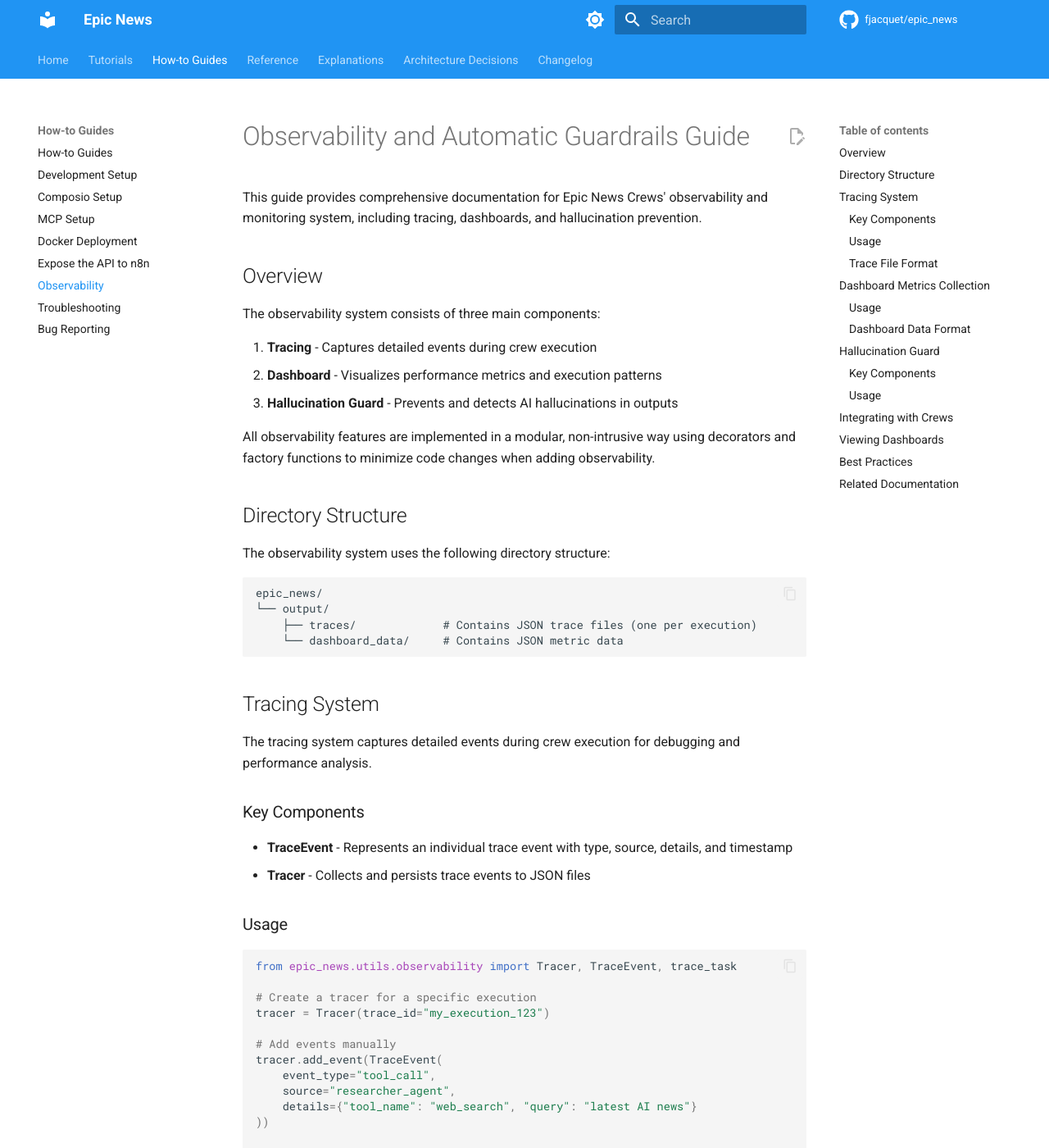
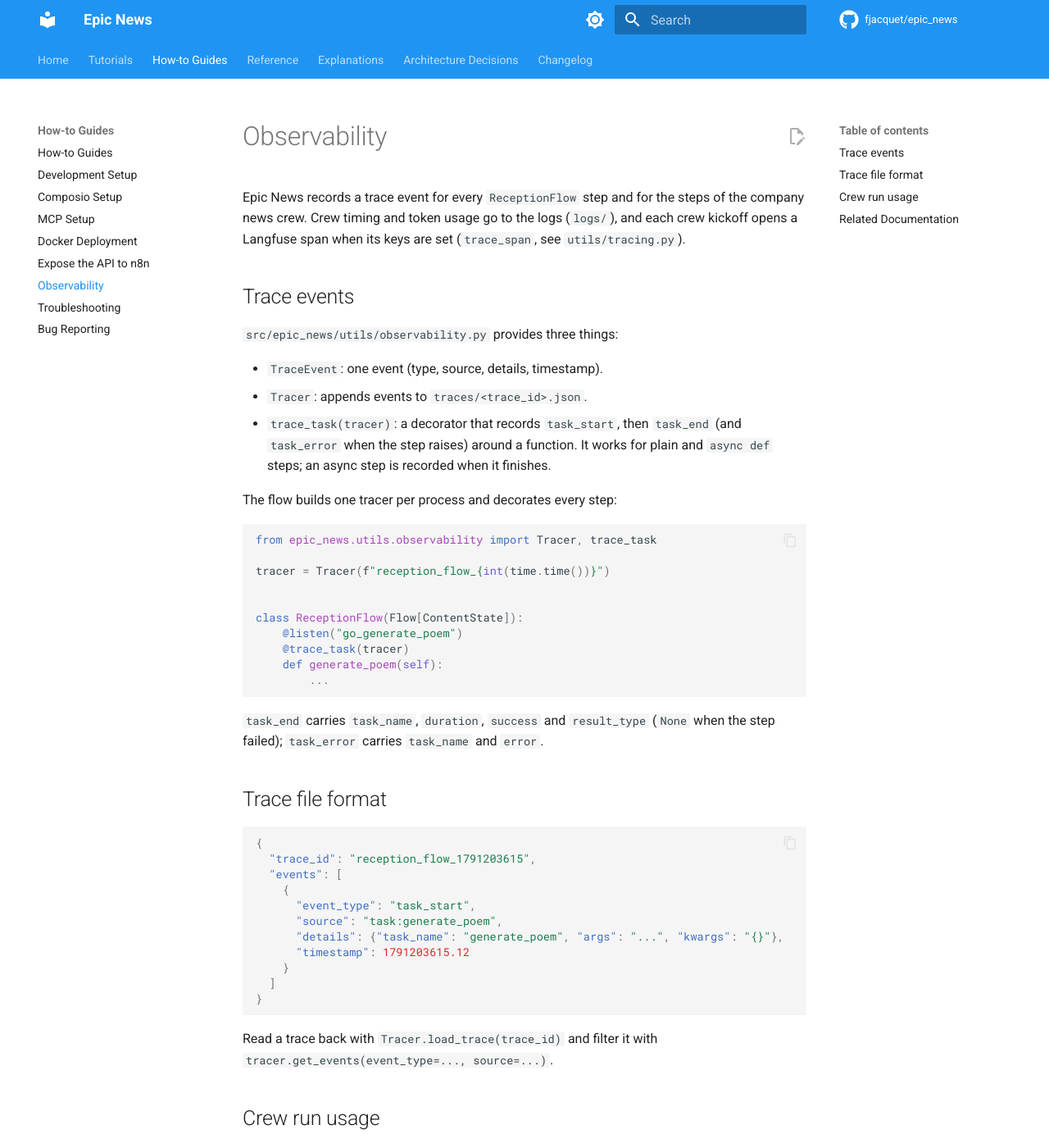
Before and after one commit to fjacquet/epic_news, an MkDocs documentation site: the page built from docs/how-to/observability.md, in a window 1280 px wide and 1400 px high. Shown: the whole window at 82% size. Built offline with MkDocs 1.6.1 and Material for MkDocs 9.7.7, drawn with Linux system fonts in a browser that asks for light colours; comment, search, counter and statistics services are not loaded; some of the changed text lies outside the part shown.

````diff
--- a/docs/how-to/observability.md
+++ b/docs/how-to/observability.md
@@ -1,205 +1,64 @@
-# Observability and Automatic Guardrails Guide
+# Observability
 
-This guide provides comprehensive documentation for Epic News Crews' observability and monitoring system, including tracing, dashboards, and hallucination prevention.
+Epic News records a trace event for every `ReceptionFlow` step and for the steps of the
+company news crew. Crew timing and token usage go to the logs (`logs/`), and each crew
+kickoff opens a Langfuse span when its keys are set (`trace_span`, see `utils/tracing.py`).
 
-## Overview
+## Trace events
 
-The observability system consists of three main components:
+`src/epic_news/utils/observability.py` provides three things:
 
-1. **Tracing** - Captures detailed events during crew execution
-2. **Dashboard** - Visualizes performance metrics and execution patterns
-3. **Hallucination Guard** - Prevents and detects AI hallucinations in outputs
+- `TraceEvent`: one event (type, source, details, timestamp).
+- `Tracer`: appends events to `traces/<trace_id>.json`.
+- `trace_task(tracer)`: a decorator that records `task_start`, then `task_end` (and
+  `task_error` when the step raises) around a function. It works for plain and
+  `async def` steps; an async step is recorded when it finishes.
 
-All observability features are implemented in a modular, non-intrusive way using decorators and factory functions to minimize code changes when adding observability.
+The flow builds one tracer per process and decorates every step:
 
-## Directory Structure
+```python
+from epic_news.utils.observability import Tracer, trace_task
 
-The observability system uses the following directory structure:
+tracer = Tracer(f"reception_flow_{int(time.time())}")
 
-```
-epic_news/
-└── output/
-    ├── traces/             # Contains JSON trace files (one per execution)
-    └── dashboard_data/     # Contains JSON metric data
+
+class ReceptionFlow(Flow[ContentState]):
+    @listen("go_generate_poem")
+    @trace_task(tracer)
+    def generate_poem(self):
+        ...
 ```
 
-## Tracing System
+`task_end` carries `task_name`, `duration`, `success` and `result_type` (`None` when the
+step failed); `task_error` carries `task_name` and `error`.
 
-The tracing system captures detailed events during crew execution for debugging and performance analysis.
-
-### Key Components
-
-- **TraceEvent** - Represents an individual trace event with type, source, details, and timestamp
-- **Tracer** - Collects and persists trace events to JSON files
-
-### Usage
-
-```python
-from epic_news.utils.observability import Tracer, TraceEvent, trace_task
-
-# Create a tracer for a specific execution
-tracer = Tracer(trace_id="my_execution_123")
-
-# Add events manually
-tracer.add_event(TraceEvent(
-    event_type="tool_call",
-    source="researcher_agent",
-    details={"tool_name": "web_search", "query": "latest AI news"}
-))
-
-# Use decorator to automatically trace a task
-@trace_task(tracer)
-def execute_research(topic):
-    # Task implementation
-    pass
-```
-
-### Trace File Format
-
-Trace files are stored in JSON format with the following structure:
+## Trace file format
 
 ```json
 {
-  "trace_id": "trace_1623984567",
+  "trace_id": "reception_flow_1791203615",
   "events": [
     {
       "event_type": "task_start",
-      "source": "researcher_agent",
-      "details": {"task_name": "research_task"},
-      "timestamp": 1623984568.123
-    },
-    // More events...
+      "source": "task:generate_poem",
+      "details": {"task_name": "generate_poem", "args": "...", "kwargs": "{}"},
+      "timestamp": 1791203615.12
+    }
   ]
 }
 ```
 
-## Dashboard Metrics Collection
+Read a trace back with `Tracer.load_trace(trace_id)` and filter it with
+`tracer.get_events(event_type=..., source=...)`.
 
-Metrics are collected via the in-process `Dashboard` class from `epic_news.utils.observability`.
-Visualization (the standalone `DashboardGenerator` HTML pipeline) was removed in v2.1.x;
-metrics are now consumed via traces and the loguru log stream.
+## Crew run usage
 
-### Usage
-
-```python
-from epic_news.utils.observability import Dashboard, monitor_agent
-
-# Create a dashboard for monitoring
-dashboard = Dashboard(dashboard_id="news_crew_run_123")
-
-# Update metrics
-dashboard.update_metric(
-    category="agents",
-    name="researcher",
-    metric="execution_time",
-    value=12.5
-)
-
-# Use decorator to automatically monitor an agent
-@monitor_agent(dashboard)
-def execute_agent_task(agent, task):
-    # Agent execution code
-    pass
-```
-
-### Dashboard Data Format
-
-Dashboard data is stored in JSON files with the following structure:
-
-```json
-{
-  "crews": {
-    "news_crew": {
-      "execution_time": 45.2,
-      "success_rate": 0.95
-    }
-  },
-  "agents": {
-    "researcher": {
-      "execution_time": 12.5,
-      "token_usage": 1250
-    }
-  },
-  "tasks": { ... },
-  "tools": { ... },
-  "system": { ... }
-}
-```
-
-## Hallucination Guard
-
-The hallucination guard helps detect and prevent AI hallucinations in agent outputs.
-
-### Key Components
-
-- **HallucinationGuard** - Validates outputs against known facts and detects potential hallucinations
-
-### Usage
-
-```python
-from epic_news.utils.observability import HallucinationGuard, guard_output
-
-# Create a hallucination guard
-guard = HallucinationGuard(
-    confidence_threshold=0.7,
-    fact_checking_enabled=True
-)
-
-# Add known facts
-guard.add_known_fact("company_founded", "2022-05-15")
-guard.add_known_fact("employee_count", 150)
-
-# Check a statement manually
-result = guard.check_statement(
-    statement="The company was founded in 2020 and has 500 employees",
-    context={"topic": "company profile"}
-)
-
-# Use decorator to automatically guard function outputs
-@guard_output(guard, context={"source": "web_data"})
-def generate_company_profile(company_data):
-    # Implementation
-    return profile
-```
-
-## Integrating with Crews
-
-The observability system provides a convenient factory function to get all necessary observability tools for a crew:
-
-```python
-from epic_news.utils.observability import get_observability_tools
-
-# In your crew class
-def __init__(self):
-    # Get observability tools
-    observability_tools = get_observability_tools(crew_name="news_crew")
-
-    # Unpack tools
-    self.tracer = observability_tools["tracer"]
-    self.dashboard = observability_tools["dashboard"]
-    self.hallucination_guard = observability_tools["hallucination_guard"]
-```
-
-## Viewing Dashboards
-
-Generated dashboards are available in the `output/dashboards/` directory as HTML files that can be opened in any web browser. Each dashboard provides:
-
-1. Key Performance Metrics (runs, success rate, completion time, hallucination score)
-2. System Performance visualizations
-3. Agent Performance breakdowns
-4. Task Execution timeline
-5. Tool Usage statistics
-
-## Best Practices
-
-1. **Use decorators** - Apply observability through decorators rather than modifying function bodies
-2. **Centralize initialization** - Use `get_observability_tools()` to get all tools for a crew
-3. **Hierarchical tracing** - Create a hierarchy of trace events (crew → agent → task → tool)
-4. **Balanced monitoring** - Monitor important metrics but avoid excessive data collection
-5. **Regular dashboard generation** - Generate dashboards after each significant run or batch of runs
+`kickoff_flow` / `akickoff_flow` (`utils/flow_enforcement.py`) log the wall-clock time and
+CrewAI token usage of every crew run (`📊 Crew ... took ...`). For whole-run LiteLLM totals
+(every call, including structured-output calls CrewAI does not count), use
+`scripts/bench_flow.py`.
 
 ## Related Documentation
 
-- [Architecture](../explanations/architecture.md) - Design principles for Epic News Crews
-- [Tools Reference](../reference/tools.md) - Guide to available tools
-- [MCP Setup](mcp_setup.md) - Guide to MCP servers
+- [Architecture](../explanations/architecture.md)
+- [Tools Reference](../reference/tools.md)
````
Also changed, not shown: CLAUDE.md (+1 -1 lines), src/epic_news/utils/CLAUDE.md (+5 -4 lines).
